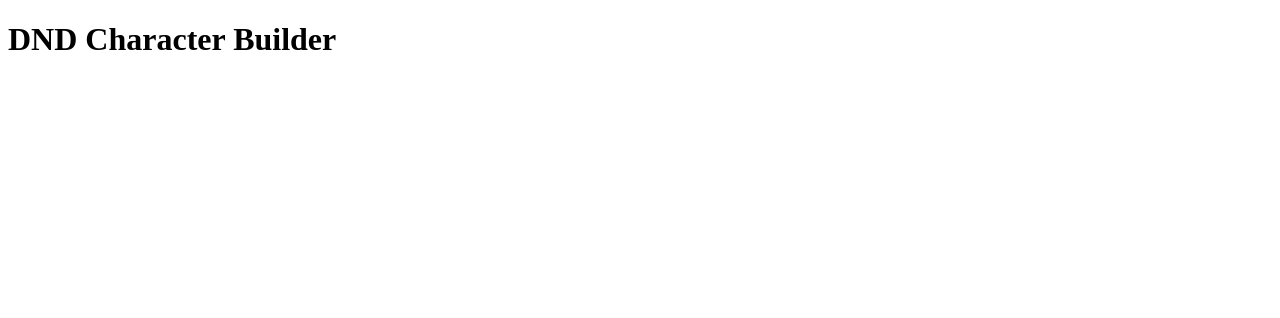
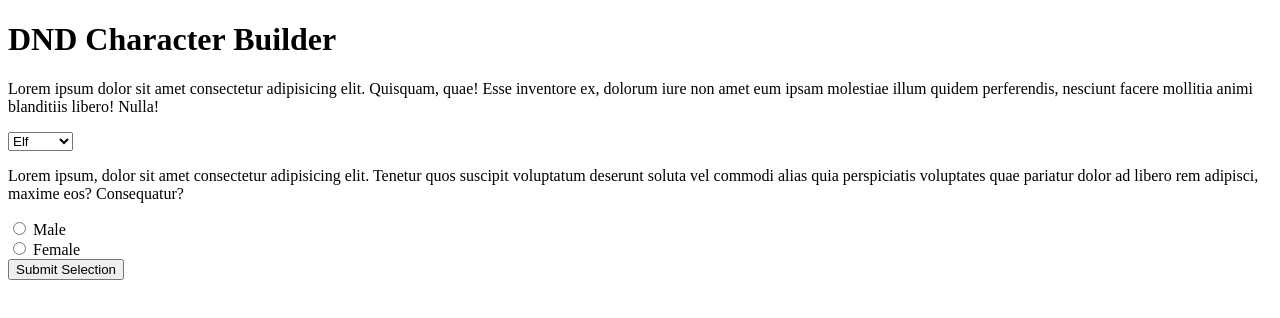
Before and after one commit to jessicahattig/character-builder, a plain HTML site: page index.html in a window 1280 px wide. Drawn offline with Linux system fonts and the light colour scheme.

Commit message:
Have dropdown menu for character class.

```diff
--- a/index.html
+++ b/index.html
@@ -8,5 +8,26 @@
 <body>
 <h1>DND Character Builder</h1>
 
+<form id="character-type">
+<p>Lorem ipsum dolor sit amet consectetur adipisicing elit. Quisquam, quae! Esse inventore ex, dolorum iure non amet eum ipsam molestiae illum quidem perferendis, nesciunt facere mollitia animi blanditiis libero! Nulla!</p>
+  <select id="class">
+    <option>Elf</option>
+    <option>Orc</option>
+    <option>Human</option>
+    <option>Dwarf</option>
+  </select>
+
+
+<p>Lorem ipsum, dolor sit amet consectetur adipisicing elit. Tenetur quos suscipit voluptatum deserunt soluta vel commodi alias quia perspiciatis voluptates quae pariatur dolor ad libero rem adipisci, maxime eos? Consequatur?</p>
+    <label>
+
+      <input type="radio" name="gender" value="Male">
+      <label for="male">Male</label><br>
+      <input type="radio" name="gender" value="Female">
+      <label for="female">Female</label><br>
+
+    </label>
+  <button type="submit">Submit Selection</button>
+</form>
 </body>
 </html>
```
